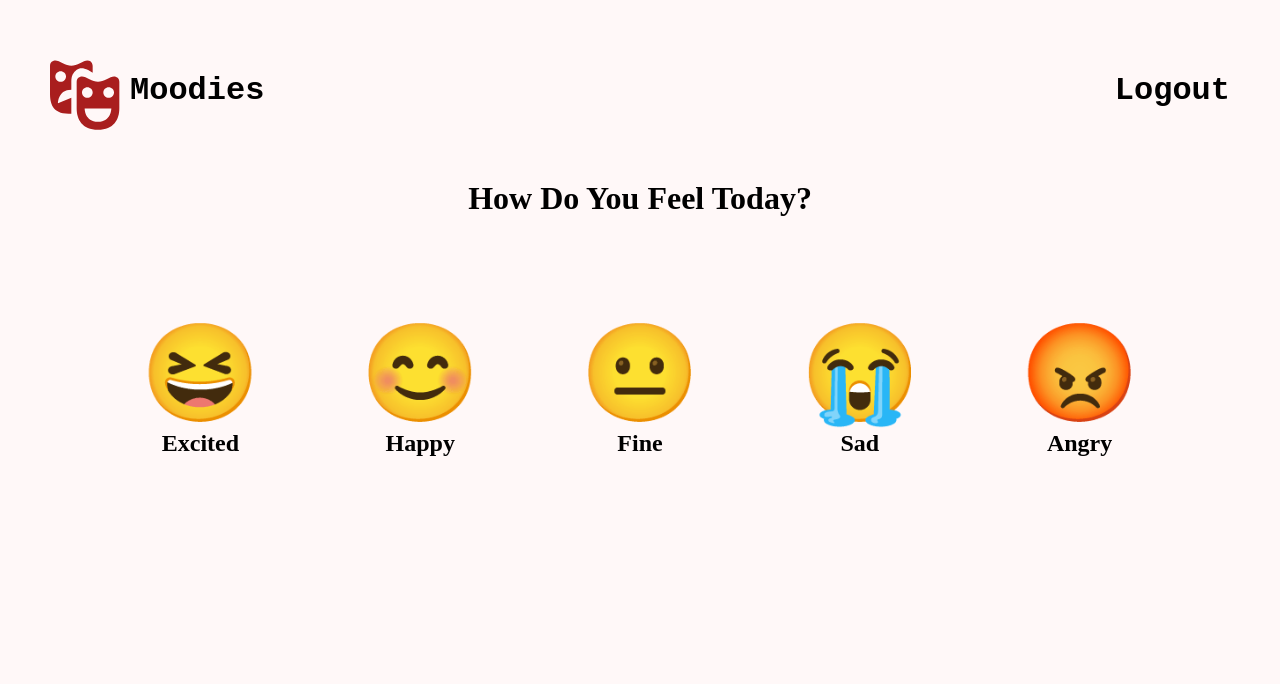
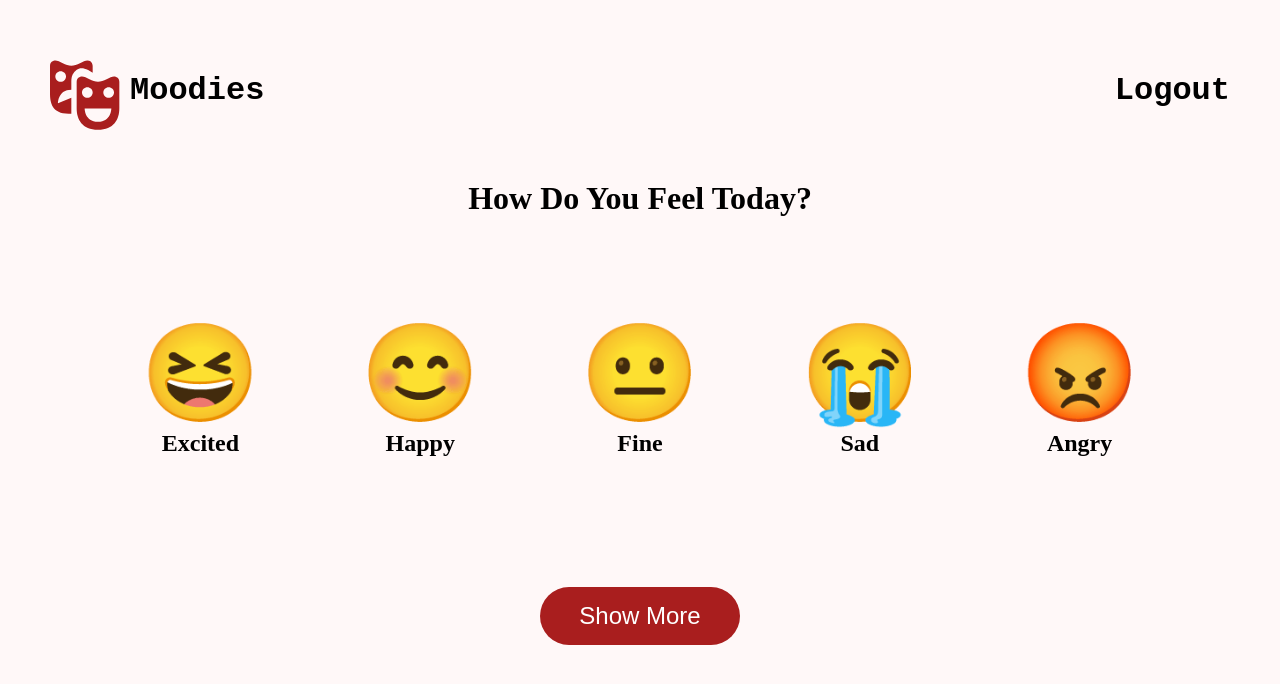
Before and after one commit to Tundoor/Moodies, an Angular app: page / in a window 1280 px wide. Shown: the top 684 px of the page. Built offline with nearby package versions, Linux system fonts and the light colour scheme.

Commit message:
Added the show more btn

```diff
--- a/src/app/entry-modal/entry-modal.component.html
+++ b/src/app/entry-modal/entry-modal.component.html
@@ -1 +1,16 @@
-<p>entry-modal works!</p>
+<div class="entry-modal">
+    <button class="add-entry-btn">Add Entry</button>
+    <div class="single-entry-div">
+        <div class="Entry-header">
+            <h1 class="date"></h1>
+            <h1 class="mood-entry"></h1>
+        </div>
+        <div class="entry-body">
+            <h1 class="text"></h1>
+        </div>
+        <div class="entry-buttons">
+            <button class="edit-btn">Edit</button>
+            <button class="delete-btn">Delete</button>
+        </div>
+    </div>
+</div>
--- a/src/app/home-pg/home-pg.component.css
+++ b/src/app/home-pg/home-pg.component.css
@@ -27,3 +27,19 @@
 .mood h1:hover {
     font-size: 7.5rem;
 }
+
+.showMoreBtn {
+    background-color: #A91E1E;
+    padding: 15px;
+    width: 200px;
+    font-size: 1.5rem;
+    border-radius: 50px;
+    border-style: none;
+    color: white;
+    margin-top: 80px;
+    margin-bottom: 80px;
+}
+
+.showMoreBtn:hover {
+    background-color: #430b0b;
+}
--- a/src/app/home-pg/home-pg.component.html
+++ b/src/app/home-pg/home-pg.component.html
@@ -27,4 +27,5 @@
 <div class="diary-entry">
 
 </div>
+    <button class="showMoreBtn">Show More</button>
 </div>
```
